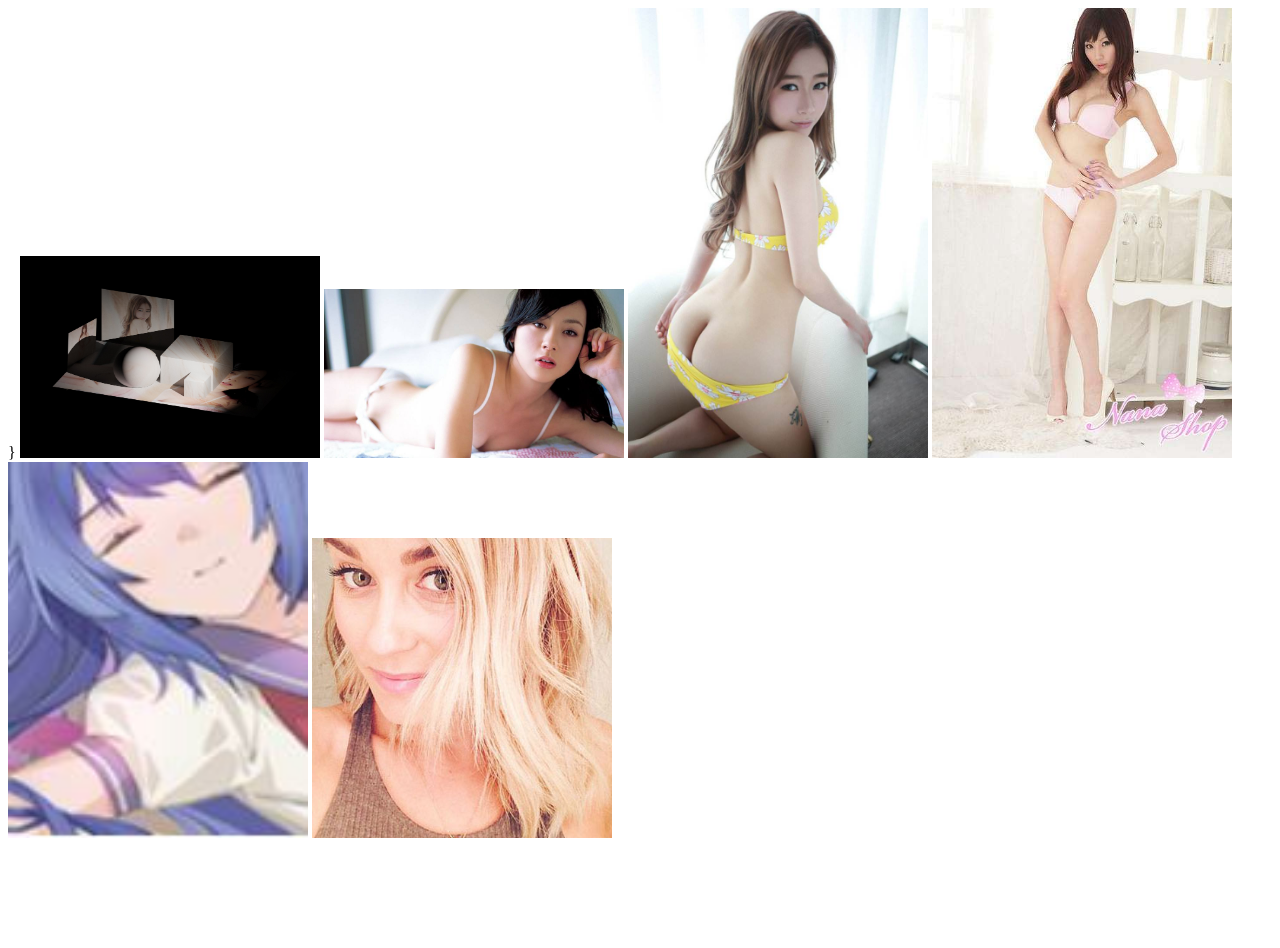
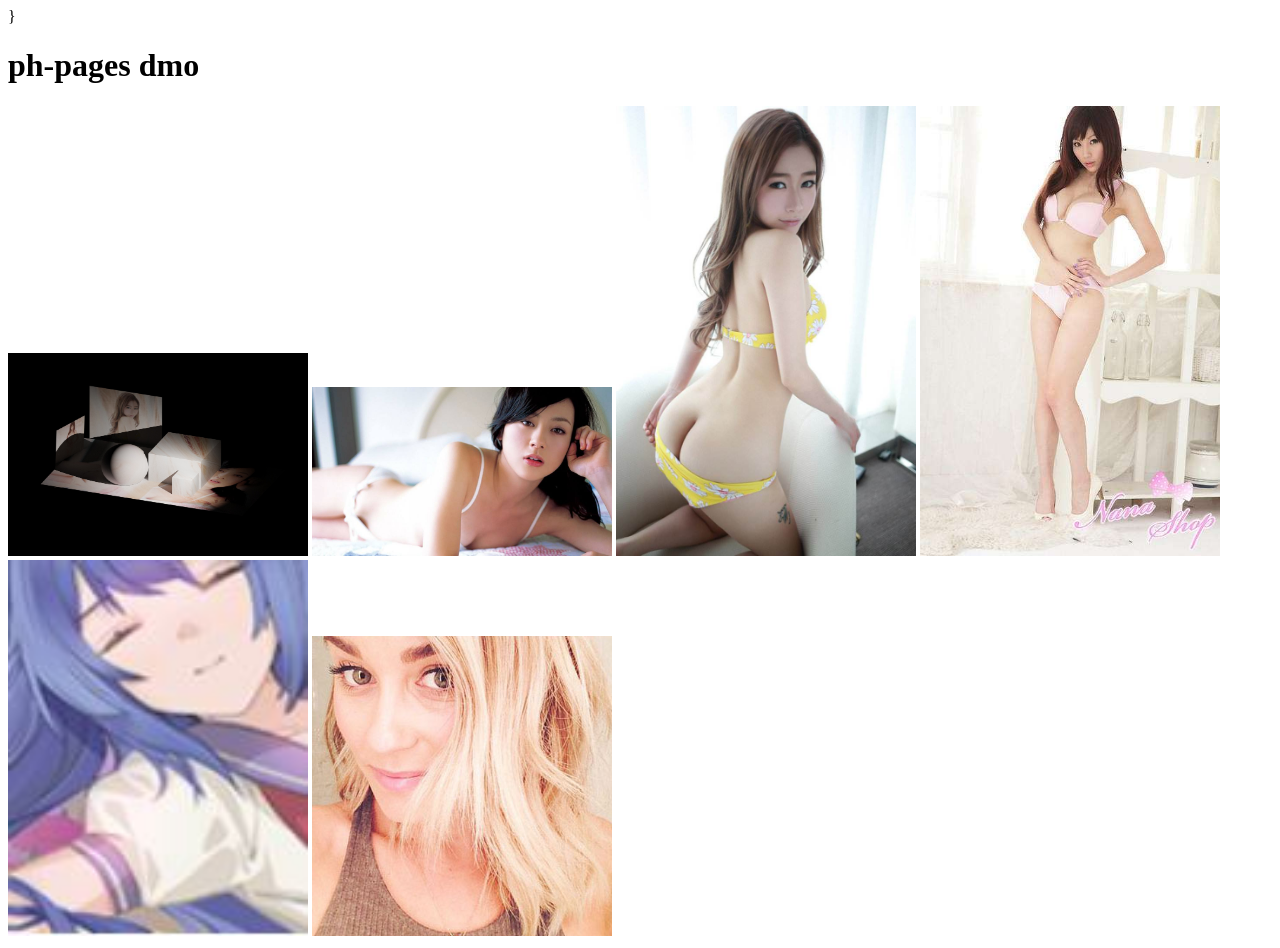
Before and after one commit to veiny/EsetIdConvert, a plain HTML site: page index.html in a window 1280 px wide. Before the commit the page ends 850 px from the top, so only its background shows below. Drawn offline with Linux system fonts and the light colour scheme.

Commit message:
Update index.html

```diff
--- a/index.html
+++ b/index.html
@@ -9,12 +9,12 @@
 }
 </head>
 <body>
-
-</body>
+<h1>ph-pages dmo</h1>
 <img src="images/5.jpg"/>
 <img src="images/b.jpg"/>
 <img src="images/b2.jpg"/>
 <img src="images/l.jpg"/>
 <img src="images/p.jpg"/>
 <img src="images/timg.jpg"/>
+</body>
 </html>
```
